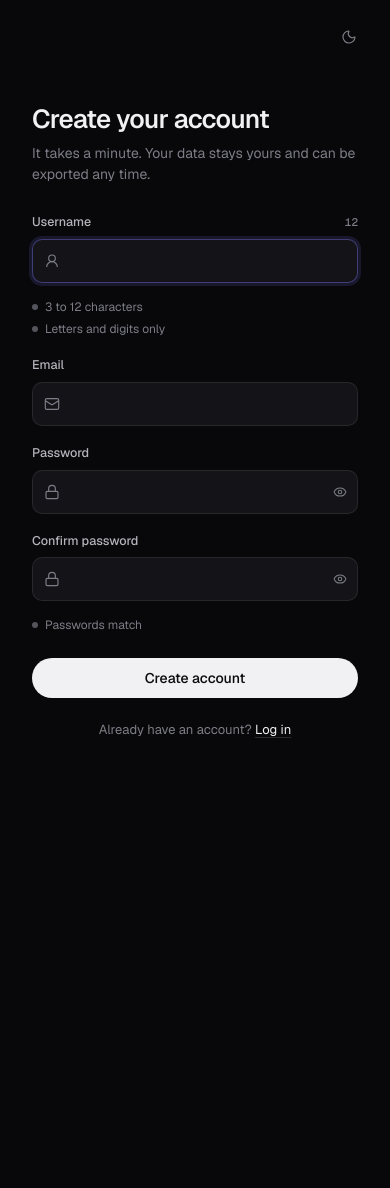
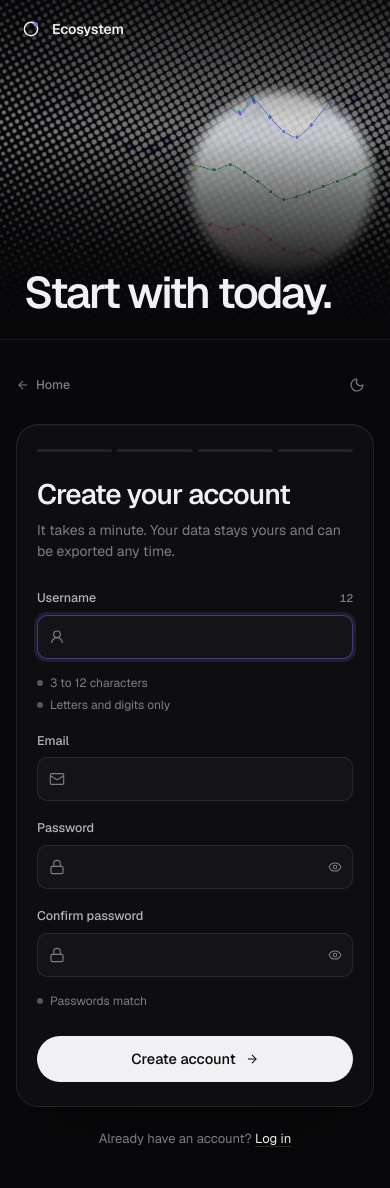
Before and after one commit to Tim-977/ecosystem, a Django app: page /auth/signup/ in a window 390 px wide. Before the commit the page ends 738 px from the top, so only its background shows below. Run offline with Django 5.2, Linux system fonts and the light colour scheme.

Commit message:
Enhance signup page with new layout, styles, and functionality
- Revamped signup.html to include a visual side with a halftone image and improved form layout.
- Added signup.css for styling the new signup page design.
- Introduced signup.js for dynamic form validation and visual effects.
- Updated settings.py to allow ngrok domains for development.
- Modified run.sh to kill previous Gunicorn processes on Django's port.
- Improved effects.js to refine halftone effects based on user interaction.

```diff
--- /dev/null
+++ b/authapp/static/authapp/css/signup.css
@@ -0,0 +1,72 @@
+/* ==========================================================================
+   Ecosystem — sign up. Shares the homepage's language (landing.css): a
+   halftone picture that comes into focus as the form is filled in, and a
+   form card with the cursor-aware glow.
+   ========================================================================== */
+
+.signup-page { min-height: 100vh; display: grid; grid-template-columns: minmax(0, 1.12fr) minmax(460px, 1fr); }
+
+/* ---------- visual side ---------- */
+.signup-visual { position: sticky; top: 0; height: 100vh; overflow: hidden; isolation: isolate; background: var(--bg); border-right: 1px solid var(--line-1); }
+.signup-visual__media { position: absolute; inset: 0; z-index: -2; }
+.signup-visual__media canvas { position: absolute; inset: 0; width: 100%; height: 100%; display: block; opacity: 0; transition: opacity 900ms var(--ease-out); }
+.signup-visual__media.is-ready canvas { opacity: 1; }
+.signup-visual__media.is-ready .hero__img { visibility: hidden; }
+.signup-visual__scrim {
+  position: absolute; inset: 0; z-index: -1; pointer-events: none;
+  background:
+    linear-gradient(to bottom, color-mix(in srgb, var(--bg) 72%, transparent) 0, transparent 140px),
+    linear-gradient(to top, var(--bg) 0%, color-mix(in srgb, var(--bg) 90%, transparent) 20%, color-mix(in srgb, var(--bg) 50%, transparent) 42%, transparent 64%);
+}
+.signup-visual__brand { position: absolute; top: 22px; left: 32px; }
+.signup-visual__copy { position: absolute; left: 0; right: 0; bottom: 0; padding: 0 clamp(32px, 4vw, 64px) clamp(36px, 7vh, 72px); pointer-events: none; }
+.signup-visual__meter { display: inline-flex; align-items: center; gap: 12px; font-size: 11px; letter-spacing: 0.04em; text-transform: uppercase; color: var(--fg-3); }
+.signup-visual__bar { position: relative; width: 120px; height: 3px; border-radius: 3px; background: var(--line-3); overflow: hidden; }
+.signup-visual__bar i { position: absolute; inset: 0; transform-origin: left; transform: scaleX(var(--p, 0)); background: var(--fg-1); border-radius: inherit; transition: transform 700ms var(--ease-out); }
+.signup-visual__title { margin-top: 20px; font-size: clamp(48px, 6.4vw, 96px); font-weight: 560; letter-spacing: -0.05em; line-height: 0.94; }
+.signup-visual__sub { margin-top: 18px; max-width: 40ch; font-size: 16px; line-height: 1.6; color: var(--fg-2); text-wrap: pretty; }
+
+/* ---------- form side ---------- */
+.signup-main { position: relative; display: flex; flex-direction: column; align-items: center; justify-content: center; gap: 22px; padding: 88px clamp(24px, 4vw, 56px) 48px; }
+.signup-main__top { position: absolute; top: 14px; left: clamp(24px, 4vw, 56px); right: clamp(16px, 2vw, 24px); display: flex; align-items: center; justify-content: space-between; }
+.signup-card {
+  position: relative; width: 100%; max-width: 420px; padding: 30px 30px 28px;
+  border-radius: var(--l-radius); background: var(--bg-1); border: 1px solid var(--line-2);
+  box-shadow: var(--highlight), 0 40px 80px -40px rgba(0, 0, 0, 0.55);
+}
+:root[data-theme='light'] .signup-card { box-shadow: var(--highlight), 0 40px 80px -44px rgba(20, 20, 40, 0.24); }
+.signup-card__steps { display: grid; grid-template-columns: repeat(4, 1fr); gap: 5px; margin-bottom: 26px; }
+.signup-card__steps i { height: 3px; border-radius: 3px; background: var(--line-2); position: relative; overflow: hidden; }
+.signup-card__steps i::after { content: ''; position: absolute; inset: 0; background: var(--green); border-radius: inherit; transform: scaleX(0); transform-origin: left; transition: transform 500ms var(--ease-out); }
+.signup-card__steps i.is-done::after { transform: none; }
+.signup-card__title { font-size: 28px; font-weight: 570; letter-spacing: -0.032em; }
+.signup-card__sub { margin: 8px 0 26px; font-size: 14px; line-height: 1.55; color: var(--fg-3); }
+.signup-card .alert { margin-bottom: 20px; }
+.signup-card__submit { margin-top: 26px; }
+.signup-card__submit .icon { transition: transform var(--t-2) var(--ease-out); }
+.signup-card__submit:hover .icon { transform: translateX(3px); }
+.signup-card__submit.is-busy .icon { display: none; }
+.signup-main__alt { font-size: 13px; color: var(--fg-3); }
+
+/* entrance: everything comes into focus */
+.fx .signup-visual__copy > *, .fx .signup-card, .fx .signup-main__alt { animation: focus-in 1000ms var(--ease-out) both; }
+.fx .signup-visual__title { animation-delay: 100ms; }
+.fx .signup-visual__sub { animation-delay: 200ms; }
+.fx .signup-card { animation-delay: 160ms; }
+.fx .signup-main__alt { animation-delay: 320ms; }
+
+/* ---------- small screens: picture becomes a band above the form ---------- */
+@media (max-width: 980px) {
+  .signup-page { grid-template-columns: 1fr; }
+  .signup-visual { position: relative; height: 340px; border-right: 0; border-bottom: 1px solid var(--line-1); }
+  .signup-visual__title { font-size: 44px; margin-top: 14px; }
+  .signup-visual__sub { display: none; }
+  .signup-visual__copy { padding: 0 24px 26px; }
+  .signup-visual__brand { left: 20px; top: 18px; }
+  .signup-main { padding: 28px 16px 40px; justify-content: flex-start; }
+  .signup-main__top { position: static; width: 100%; max-width: 420px; }
+  .signup-card { padding: 24px 20px; }
+}
+@media (max-width: 980px) and (hover: none) {
+  .signup-visual__meter { display: none; }
+}
--- /dev/null
+++ b/authapp/static/authapp/js/signup.js
@@ -0,0 +1,41 @@
+/* Ecosystem — sign up. The halftone picture refines as fields become valid;
+   validation and submission stay in auth.js. */
+(function () {
+  'use strict';
+  const Eco = window.Eco;
+  const { $, $$ } = Eco;
+
+  document.addEventListener('DOMContentLoaded', () => {
+    const form = $('form[data-signup]');
+    const visual = $('[data-signup-visual]');
+    if (!form || !visual) return;
+
+    const media = $('[data-halftone]', visual);
+    const fx = Eco.fx || {};
+    const print = fx.halftone ? fx.halftone(media, { img: $('.hero__img', media), hero: visual, scroll: false }) : null;
+    if (fx.glow) fx.glow($$('[data-glow]'));
+
+    const user = $('#username', form), email = $('#email', form);
+    const pw = $('#password', form), confirm = $('#confirm_password', form);
+    const segs = $$('[data-step-seg]');
+    const bar = $('[data-focus-bar]');
+    const label = $('[data-focus-label]');
+    const labels = ['Out of focus', 'Coming into focus', 'Getting clearer', 'Almost sharp', 'In focus'];
+
+    const update = () => {
+      const done = [
+        /^[A-Za-z0-9]{3,12}$/.test(user.value.trim()),
+        /^[^\s@]+@[^\s@]+\.[^\s@]+$/.test(email.value.trim()),
+        pw.value.length > 0,
+        confirm.value.length > 0 && confirm.value === pw.value,
+      ];
+      const n = done.filter(Boolean).length;
+      segs.forEach((s, i) => s.classList.toggle('is-done', done[i]));
+      bar.parentElement.style.setProperty('--p', n / 4);
+      label.textContent = labels[n];
+      if (print) print.setClear(n / 4);
+    };
+    form.addEventListener('input', update);
+    update();
+  });
+})();
--- a/authapp/templates/authapp/signup.html
+++ b/authapp/templates/authapp/signup.html
@@ -1,26 +1,43 @@
 {% extends "authapp/auth_base.html" %}
+{% load static %}
 {% block title %}Create account{% endblock %}
+{% block head %}
+  {{ block.super }}
+  <link rel="preload" href="{% static 'landing/images/hero.png' %}" as="image" fetchpriority="high">
+  <link rel="stylesheet" href="{% static 'landing/css/landing.css' %}">
+  <link rel="stylesheet" href="{% static 'authapp/css/signup.css' %}">
+  <script>document.documentElement.classList.add('fx')</script>
+{% endblock %}
+{% block body_class %}signup{% endblock %}
 {% block page_class %}page--auth{% endblock %}
 {% block content %}
-<div class="auth-page">
-  <aside class="auth-aside">
-    <a class="brand" href="{% url 'login' %}">{% include "mainpage/partials/brand_mark.html" %}<span>Ecosystem</span></a>
-    <div>
-      <h1 class="auth-aside__title">Your days, <span>in one calm place.</span></h1>
-      <div class="auth-pillars">
-        <div class="auth-pillar"><svg class="icon icon--lg" aria-hidden="true"><use href="#i-clock"/></svg><b>Day</b><p>Fill in your 24 hours, rate mood and productivity, log sleep.</p></div>
-        <div class="auth-pillar"><svg class="icon icon--lg" aria-hidden="true"><use href="#i-book-open"/></svg><b>Journal</b><p>A short thought and a longer reflection for every day.</p></div>
-        <div class="auth-pillar"><svg class="icon icon--lg" aria-hidden="true"><use href="#i-repeat"/></svg><b>Routines</b><p>Monthly goals and up to ten habits to check off.</p></div>
-        <div class="auth-pillar"><svg class="icon icon--lg" aria-hidden="true"><use href="#i-chart-column"/></svg><b>Insights</b><p>See your months and years take shape.</p></div>
-      </div>
+<div class="signup-page">
+
+  {# The picture comes into focus as the form fills in. #}
+  <aside class="signup-visual" data-signup-visual>
+    <div class="signup-visual__media" data-halftone>
+      <img class="hero__img" src="{% static 'landing/images/hero.png' %}" alt="" fetchpriority="high" decoding="async">
     </div>
-    <p class="auth-aside__foot">© 2025 Ecosystem · Beta</p>
+    <div class="signup-visual__scrim" aria-hidden="true"></div>
+    <a class="brand signup-visual__brand" href="{% url 'main_page' %}" aria-label="Ecosystem — home">{% include "mainpage/partials/brand_mark.html" %}<span>Ecosystem</span></a>
+    <div class="signup-visual__copy">
+      <p class="signup-visual__meter mono" aria-hidden="true"><span class="signup-visual__bar"><i data-focus-bar></i></span><span data-focus-label>Out of focus</span></p>
+      <h1 class="signup-visual__title">Start with today.</h1>
+      <p class="signup-visual__sub">One account, and your first day is a couple of minutes away. The picture sharpens as you go.</p>
+    </div>
   </aside>
-  <div class="auth-main">
-    <div class="auth-main__top"><button type="button" class="nav__icon theme-toggle" data-theme-toggle data-tip="Toggle theme" data-tip-placement="bottom" aria-label="Toggle light or dark theme"><svg class="icon icon-moon" aria-hidden="true"><use href="#i-moon"/></svg><svg class="icon icon-sun" aria-hidden="true"><use href="#i-sun"/></svg></button></div>
-    <div class="auth-card reveal">
-      <h2 class="auth-card__title">Create your account</h2>
-      <p class="auth-card__sub">It takes a minute. Your data stays yours and can be exported any time.</p>
+
+  <main class="signup-main">
+    <div class="signup-main__top">
+      <a class="link-quiet" href="{% url 'main_page' %}"><svg class="icon icon--sm" aria-hidden="true"><use href="#i-arrow-left"/></svg>Home</a>
+      <button type="button" class="nav__icon theme-toggle" data-theme-toggle data-tip="Toggle theme" data-tip-placement="bottom" aria-label="Toggle light or dark theme"><svg class="icon icon-moon" aria-hidden="true"><use href="#i-moon"/></svg><svg class="icon icon-sun" aria-hidden="true"><use href="#i-sun"/></svg></button>
+    </div>
+
+    <div class="signup-card glow" data-glow>
+      <div class="signup-card__steps" aria-hidden="true"><i data-step-seg></i><i data-step-seg></i><i data-step-seg></i><i data-step-seg></i></div>
+      <h2 class="signup-card__title">Create your account</h2>
+      <p class="signup-card__sub">It takes a minute. Your data stays yours and can be exported any time.</p>
+
       <form method="POST" novalidate data-auth-form data-signup>
         {% csrf_token %}
         {% if error_message %}<div class="alert alert--error" role="alert"><svg class="icon" aria-hidden="true"><use href="#i-circle-alert"/></svg><div>{{ error_message }}</div></div>{% endif %}
@@ -44,7 +61,7 @@
           <label class="field__label" for="password">Password</label>
           <div class="input-group">
             <svg class="icon" aria-hidden="true"><use href="#i-lock"/></svg>
-            <input class="input input--lg" type="password" id="password" name="password" required autocomplete="new-password" >
+            <input class="input input--lg" type="password" id="password" name="password" required autocomplete="new-password">
             <span class="input-group__end"><button type="button" class="icon-btn icon-btn--sm pw-toggle" data-pw-toggle aria-label="Show password"><svg class="icon icon--sm" aria-hidden="true"><use href="#i-eye"/></svg></button></span>
           </div>
         </div>
@@ -52,16 +69,23 @@
           <label class="field__label" for="confirm_password">Confirm password</label>
           <div class="input-group">
             <svg class="icon" aria-hidden="true"><use href="#i-lock"/></svg>
-            <input class="input input--lg" type="password" id="confirm_password" name="confirm_password" required autocomplete="new-password" >
+            <input class="input input--lg" type="password" id="confirm_password" name="confirm_password" required autocomplete="new-password">
             <span class="input-group__end"><button type="button" class="icon-btn icon-btn--sm pw-toggle" data-pw-toggle aria-label="Show password"><svg class="icon icon--sm" aria-hidden="true"><use href="#i-eye"/></svg></button></span>
           </div>
           <div class="rules" aria-live="polite"><span class="rule" data-rule="match">Passwords match</span></div>
         </div>
         <p class="field__error" data-auth-error hidden></p>
-        <button type="submit" class="btn btn--primary btn--lg btn--block"><span class="spinner"></span>Create account</button>
+        <button type="submit" class="btn btn--primary btn--xl btn--block signup-card__submit"><span class="spinner"></span>Create account<svg class="icon icon--sm" aria-hidden="true"><use href="#i-arrow-right"/></svg></button>
       </form>
-      <p class="auth-card__alt">Already have an account? <a class="link" href="{% url 'login' %}">Log in</a></p>
     </div>
-  </div>
+
+    <p class="signup-main__alt">Already have an account? <a class="link" href="{% url 'login' %}">Log in</a></p>
+  </main>
 </div>
 {% endblock %}
+
+{% block scripts %}
+  {{ block.super }}
+  <script src="{% static 'landing/js/effects.js' %}" defer></script>
+  <script src="{% static 'authapp/js/signup.js' %}" defer></script>
+{% endblock %}
--- a/ecosystem/settings.py
+++ b/ecosystem/settings.py
@@ -32,7 +32,7 @@ SECRET_KEY = os.environ["DJANGO_SECRET_KEY"]
 # SECURITY WARNING: don't run with debug turned on in production!
 DEBUG = True
 
-ALLOWED_HOSTS = ['127.0.0.1', 'localhost', 'testserver', '192.168.1.72', '7835-138-51-69-77.ngrok-free.app']
+ALLOWED_HOSTS = ['127.0.0.1', 'localhost', 'testserver', '192.168.1.72', '.ngrok-free.app', '.ngrok.app']
 
 # ngrok terminates HTTPS and forwards plain HTTP to us, and its free URLs
 # change on every restart — trust any *.ngrok-free.app origin for CSRF so
```
Also changed, not shown: landing/static/landing/js/effects.js (+17 -9 lines), 1 other file.
